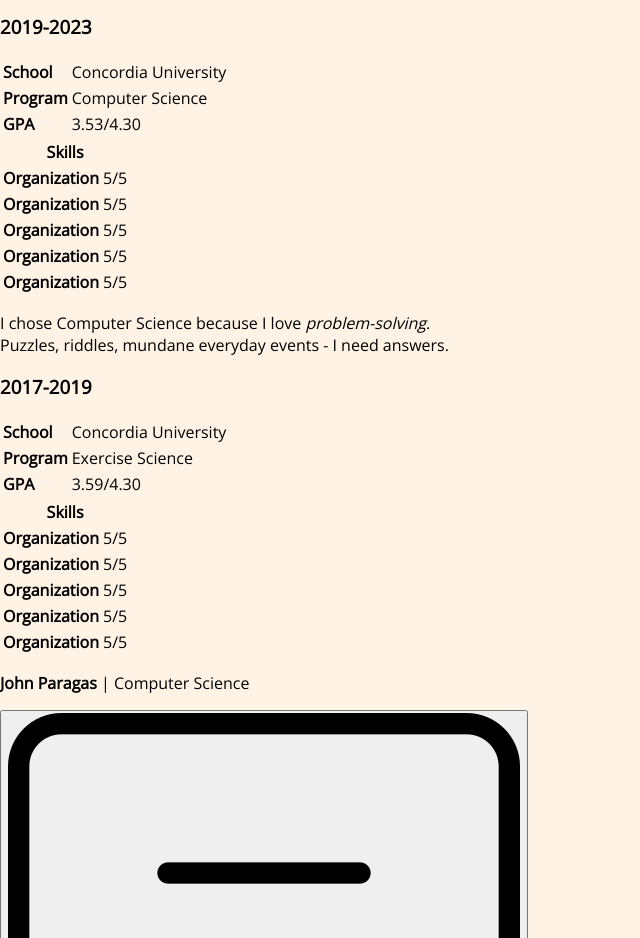
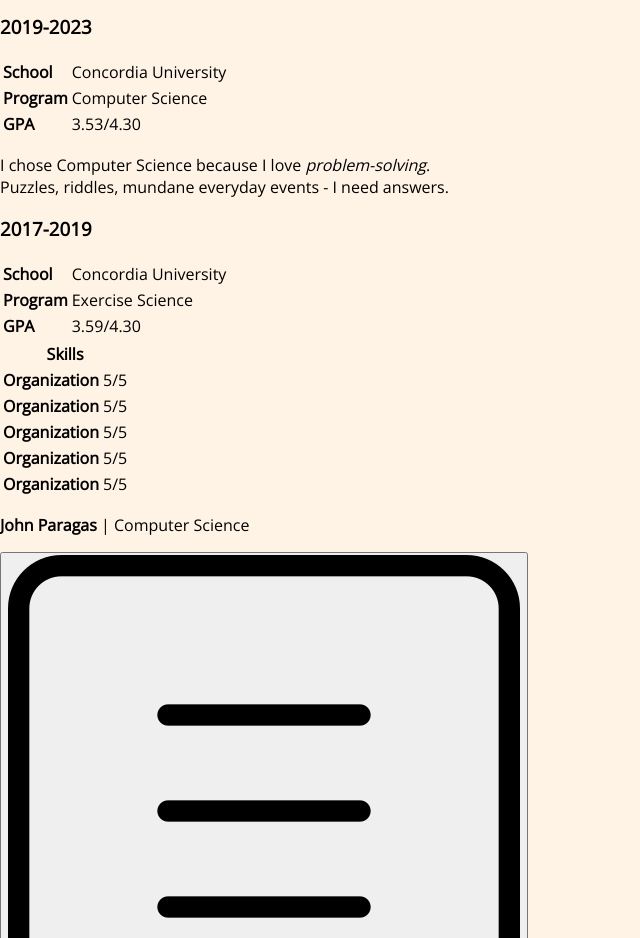
Before and after one commit to johndwight/my-website, a React app: page /my-website in a window 1280 px wide. Shown: the part 2280-3218 px from the top of the page, without its empty margins (0-640 px from the left). Built offline with nearby package versions, Linux system fonts and the light colour scheme.

Commit message:
Made education into card

```diff
--- a/src/components/MainPage/Schooling/Education.css
+++ b/src/components/MainPage/Schooling/Education.css
@@ -1,9 +1,18 @@
 .SchoolWrapper{
     margin: 7%;
-    padding: 5% 0 2.5% 0;
+    padding: 2.5% 0;
     display: flex;
     width: 80%;
-    margin: 0 auto;
+    margin: 2.5% auto;
+    background-color: #cdac81;
+    border-radius: 5px;
+    box-shadow: 0 4px 8px 0 rgba(0,0,0,0.2);
+    transition: 500ms;
+}
+
+.SchoolWrapper:hover{
+    transition: 500ms;
+    box-shadow: 0 8px 16px 0 rgba(0,0,0,0.2);
 }
 
 .SchoolWrapper img{
--- a/src/components/MainPage/Schooling/Education.js
+++ b/src/components/MainPage/Schooling/Education.js
@@ -28,42 +28,6 @@ const education = () => {
                     program="Computer Science"
                     gpa="3.53">
                 </School>
-                <div className={classes.Skills}>
-
-                    <table>
-                        <th colspan="2">Skills</th>
-                        <Skill
-                            name="Organization"
-                            rating="5/5">
-                        </Skill>
-
-
-                        <Skill
-                            name="Organization"
-                            rating="5/5">
-                        </Skill>
-
-
-                        <Skill
-                            name="Organization"
-                            rating="5/5">
-                        </Skill>
-
-
-                        <Skill
-                            name="Organization"
-                            rating="5/5">
-                        </Skill>
-
-
-                        <Skill
-                            name="Organization"
-                            rating="5/5">
-                        </Skill>
-
-                    </table>
-
-                </div>
             </div>
             <p className={classes.Text}>
                 I chose Computer Science because I love <em>problem-solving</em>. <br />
```
Also changed, not shown: 1 other file (tests, documents, lock files or other folders).
